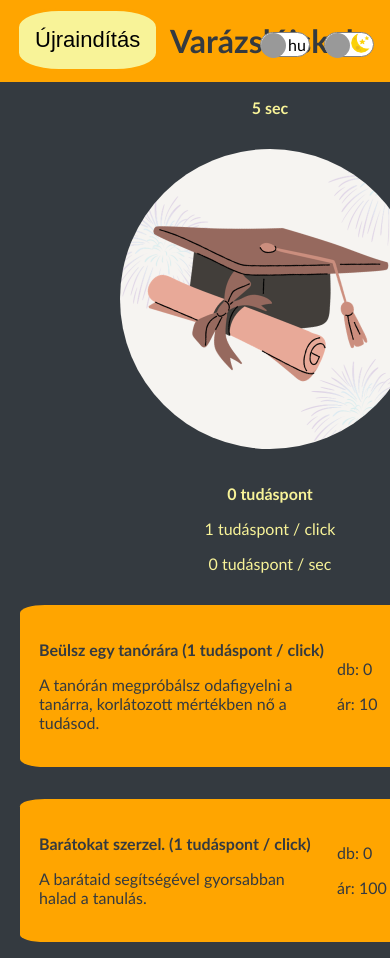
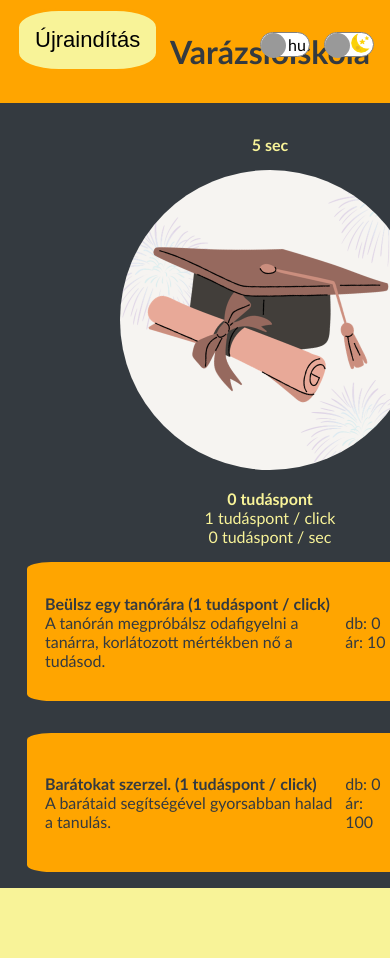
Before and after one commit to Maflacs/clicker, a React (Create React App) app: page / in a window 390 px wide. Shown: the top 958 px of the page. After the commit the page ends 888 px from the top, so only its background shows below. Built offline with nearby package versions, Linux system fonts and the light colour scheme.

Commit message:
Media Queries

```diff
--- a/src/App.js
+++ b/src/App.js
@@ -115,7 +115,7 @@ function App() {
     <div className={getClassName()}>
       <Header color={getClassNameContainer()} onRestart={handleRestart} />
       <main className="main-container">
-        <section className="inventory-container per-click">
+        <section className="inventory-container perclick">
           <Learnings color={getClassNameContainer()} learnings={state.learnings} onClick={handleLearningsClicked} />
         </section>
         <section className="clicking-area-container xp">
@@ -123,7 +123,7 @@ function App() {
           <ClickArea onClick={handleKnowledgeClicked} />
           <Knowledge state={state} />
         </section>
-        <section className="inventory-container per-sec">
+        <section className="inventory-container persec">
           <Relations color={getClassNameContainer()} relations={state.relations} onClick={handleRelationsClicked} />
         </section>
       </main>
--- a/src/components/Learnings.jsx
+++ b/src/components/Learnings.jsx
@@ -13,7 +13,7 @@ const Learnings = ({ color, learnings, onClick }) => {
           (learning, index) =>
             learning.unlocked && (
               <tr key={index}>
-                <td>
+                <td className="desc">
                   {lang === "hu" ? (
                     <p>
                       <strong>
--- a/src/components/Relations.jsx
+++ b/src/components/Relations.jsx
@@ -10,7 +10,7 @@ const Relations = ({ color, relations, onClick }) => {
         {relations.map((relation, index) => (
           relation.unlocked && (
             <tr key={index}>
-              <td>
+              <td className='desc'>
               {lang === "hu" ? (
                     <p>
                       <strong>
--- a/src/index.css
+++ b/src/index.css
@@ -1,11 +1,14 @@
 *,
 *::before,
 *::after {
-  box-sizing: border-box;
+  margin: 0;
+  padding: 0;
+  box-sizing: inherit;
 }
 
 html {
   font-size: 16px;
+  box-sizing: border-box;
   font-family: "Trebuchet MS", "Lucida Grande", "Lucida Sans", Arial, sans-serif;
   scroll-behavior: smooth;
   color: var(--hBgD);
@@ -107,6 +110,11 @@ p {
   user-select: none;
 }
 
+h1 {
+  text-align: center;
+  margin: 1em 0;
+}
+
 .skills-table,
 .business-table {
   margin: 0 20px;
@@ -119,6 +127,7 @@ p {
 }
 
 .main-container {
+  margin-top: 2rem;
   display: grid;
   grid-template-columns: 1fr 1fr 1fr;
 }
@@ -168,6 +177,23 @@ td>img:hover {
   opacity: 1;
 }
 
+/* Az alert háttere */
+.alert {
+  background-color: #f44336; /* Piros */
+  color: white;
+  padding: 20px;
+  border-radius: 10px;
+  font-size: 18px;
+}
+
+/* Az alert becsomagolója */
+.alert-wrapper {
+  position: fixed;
+  top: 50%;
+  left: 50%;
+  transform: translate(-50%, -50%);
+}
+
 @media screen and (max-width: 1400px) {
   .main-container {
       grid-template-columns: 1fr 1fr;
@@ -201,6 +227,48 @@ td>img:hover {
 
 }
 
+@media screen and (max-width: 1100px) {
+  .main-container {
+      grid-template-columns: 1fr;
+      grid-template-areas:
+          "xp"
+          "perclick"
+          "persec";
+  }
+  .clicking-area-container {
+      margin: 0 auto;
+  }
+
+  .inventory-container {
+    width: 100%;
+    display: flex;
+    justify-content: center;
+  }
+
+  .skills-table {
+    width: 80%;
+  }
+
+  section {
+      margin-top: 1em;
+  }
+
+  tr {
+    display: flex;
+    justify-content: space-between;
+    align-items: center;
+    flex-wrap: nowrap;
+  }
+
+  .desc {
+    width: 80%;
+  }
+
+  td:nth-child(2) {
+      width: 15%;
+  }
+}
+
 @media screen and (max-width: 700px) {
   .toggle {
     right: 1rem;
@@ -213,25 +281,8 @@ td>img:hover {
   .rbtn {
     left: 1rem;
   }
-}
 
-@media screen and (max-width: 992px) {
-  .main-container {
-      grid-template-columns: 1fr;
-      grid-template-areas:
-          "xp"
-          "perclick"
-          "persec";
-  }
-  .clicking-area-container {
-      margin: 0 auto;
-  }
-
-  section {
-      margin-top: 1em;
-  }
-
-  td:nth-child(2) {
-      width: 15%;
+  .skills-table {
+    width: 90%;
   }
 }
```
